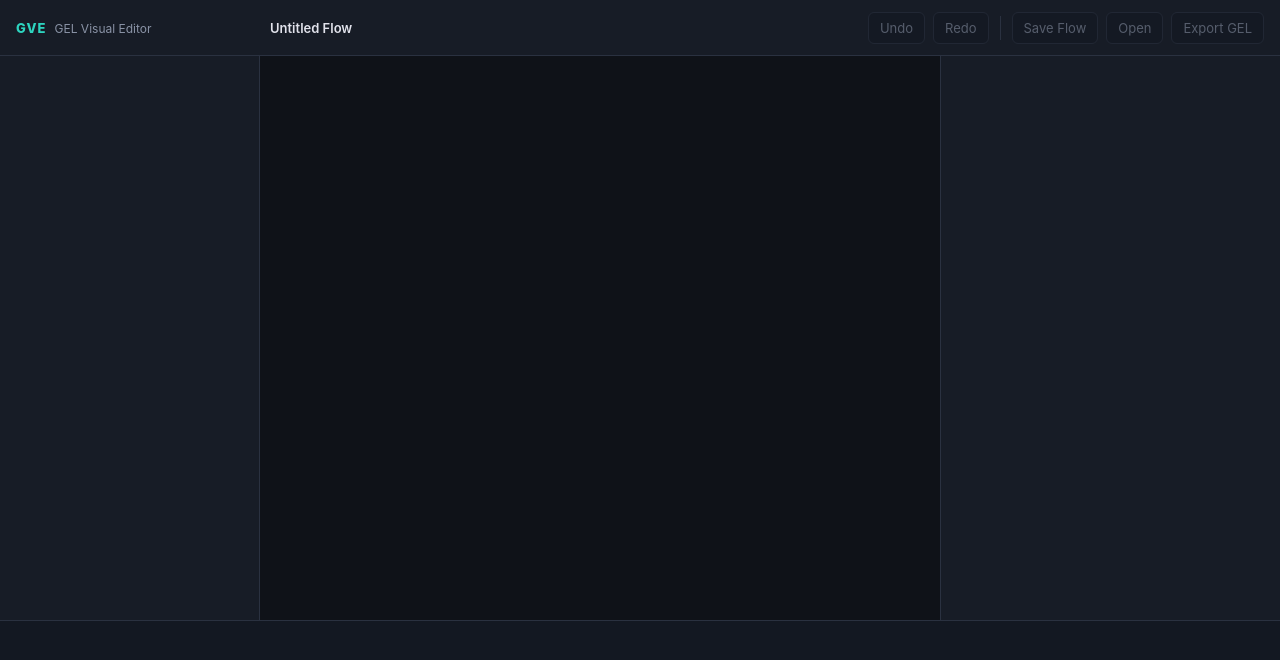
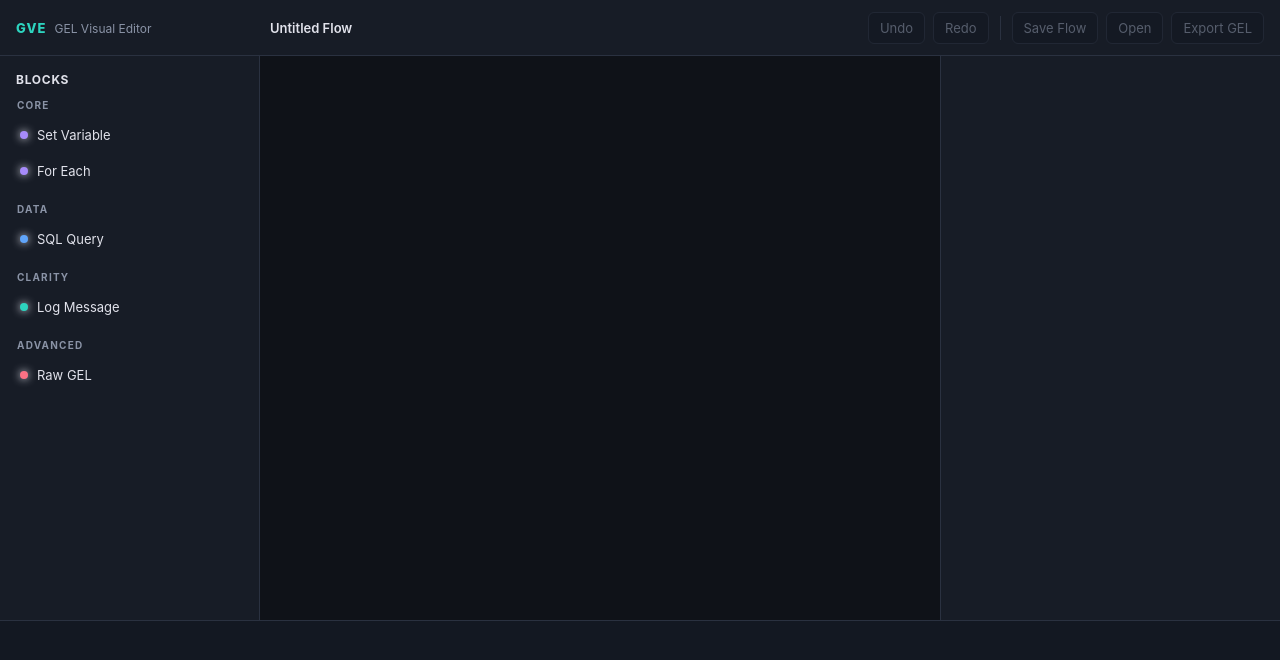
Before and after one commit to DZisopoulos/gel-visual-editor, a React (Vite) app in the folder src/renderer/: page / in a window 1280 px wide. Shown: the top 660 px of the page. Built offline with nearby package versions, Linux system fonts and the light colour scheme.

Commit message:
feat: node palette with drag source and double-click insert

```diff
--- a/src/renderer/src/App.tsx
+++ b/src/renderer/src/App.tsx
@@ -1,10 +1,11 @@
 import Header from './components/Header'
+import Palette from './components/Palette'
 
 function App(): React.JSX.Element {
   return (
     <div className="gve-app">
       <Header />
-      <aside className="gve-palette" aria-label="Block palette" />
+      <Palette />
       <main className="gve-canvas" aria-label="Flow canvas" />
       <aside className="gve-inspector" aria-label="Inspector" />
       <section className="gve-xmlpane" aria-label="XML preview" />
--- /dev/null
+++ b/src/renderer/src/components/Palette.tsx
@@ -0,0 +1,47 @@
+import { allNodeDefs } from '../../../shared/registry'
+import type { NodeDefinition } from '../../../shared/registry/types'
+import { useGve } from '../store'
+
+const categories: NodeDefinition['category'][] = [
+  'core', 'data', 'integration', 'clarity', 'advanced'
+]
+
+function Palette(): React.JSX.Element {
+  const flow = useGve(s => s.flow)
+  const addBlock = useGve(s => s.addBlock)
+  const definitions = allNodeDefs()
+
+  return (
+    <aside className="gve-palette" aria-label="Block palette">
+      <div className="gve-panel-title">Blocks</div>
+      <div className="gve-palette-groups">
+        {categories.map(category => {
+          const entries = definitions.filter(def => def.category === category)
+          if (entries.length === 0) return null
+          return (
+            <section className="gve-palette-group" key={category}>
+              <div className="gve-palette-label">{category}</div>
+              {entries.map(def => (
+                <div
+                  className="gve-palette-row"
+                  key={def.type}
+                  draggable
+                  onDragStart={event => {
+                    event.dataTransfer.setData('application/x-gve-new-block', def.type)
+                    event.dataTransfer.effectAllowed = 'copy'
+                  }}
+                  onDoubleClick={() => addBlock(def.type, { parentId: null, index: flow.blocks.length })}
+                >
+                  <span className="gve-palette-dot" style={{ backgroundColor: def.color }} />
+                  <span>{def.name}</span>
+                </div>
+              ))}
+            </section>
+          )
+        })}
+      </div>
+    </aside>
+  )
+}
+
+export default Palette
--- a/src/renderer/src/theme.css
+++ b/src/renderer/src/theme.css
@@ -94,3 +94,56 @@ button:disabled { color: var(--text-muted); opacity: 0.55; }
 .gve-canvas { grid-column: 2; grid-row: 2; background: var(--bg); }
 .gve-inspector { grid-column: 3; grid-row: 2; border-left: 1px solid var(--border); }
 .gve-xmlpane { grid-column: 1 / -1; grid-row: 3; border-top: 1px solid var(--border); background: var(--panel-2); }
+
+.gve-panel-title {
+  padding: 16px 16px 12px;
+  color: var(--text);
+  font-size: 12px;
+  font-weight: 700;
+  letter-spacing: 0.06em;
+  text-transform: uppercase;
+}
+
+.gve-palette-groups {
+  overflow-y: auto;
+  padding: 0 10px 16px;
+}
+
+.gve-palette-group + .gve-palette-group { margin-top: 14px; }
+
+.gve-palette-label {
+  padding: 0 7px 6px;
+  color: var(--text-muted);
+  font-size: 10px;
+  font-weight: 700;
+  letter-spacing: 0.12em;
+  text-transform: uppercase;
+}
+
+.gve-palette-row {
+  display: flex;
+  align-items: center;
+  gap: 9px;
+  min-height: 36px;
+  padding: 8px 9px;
+  border: 1px solid transparent;
+  border-radius: 6px;
+  color: var(--text);
+  cursor: grab;
+  user-select: none;
+}
+
+.gve-palette-row:hover {
+  border-color: var(--border);
+  background: var(--panel-2);
+}
+
+.gve-palette-row:active { cursor: grabbing; }
+
+.gve-palette-dot {
+  width: 8px;
+  height: 8px;
+  flex: 0 0 auto;
+  border-radius: 50%;
+  box-shadow: 0 0 8px currentColor;
+}
```
Also changed, not shown: 2 other files (tests, documents, lock files or other folders).
